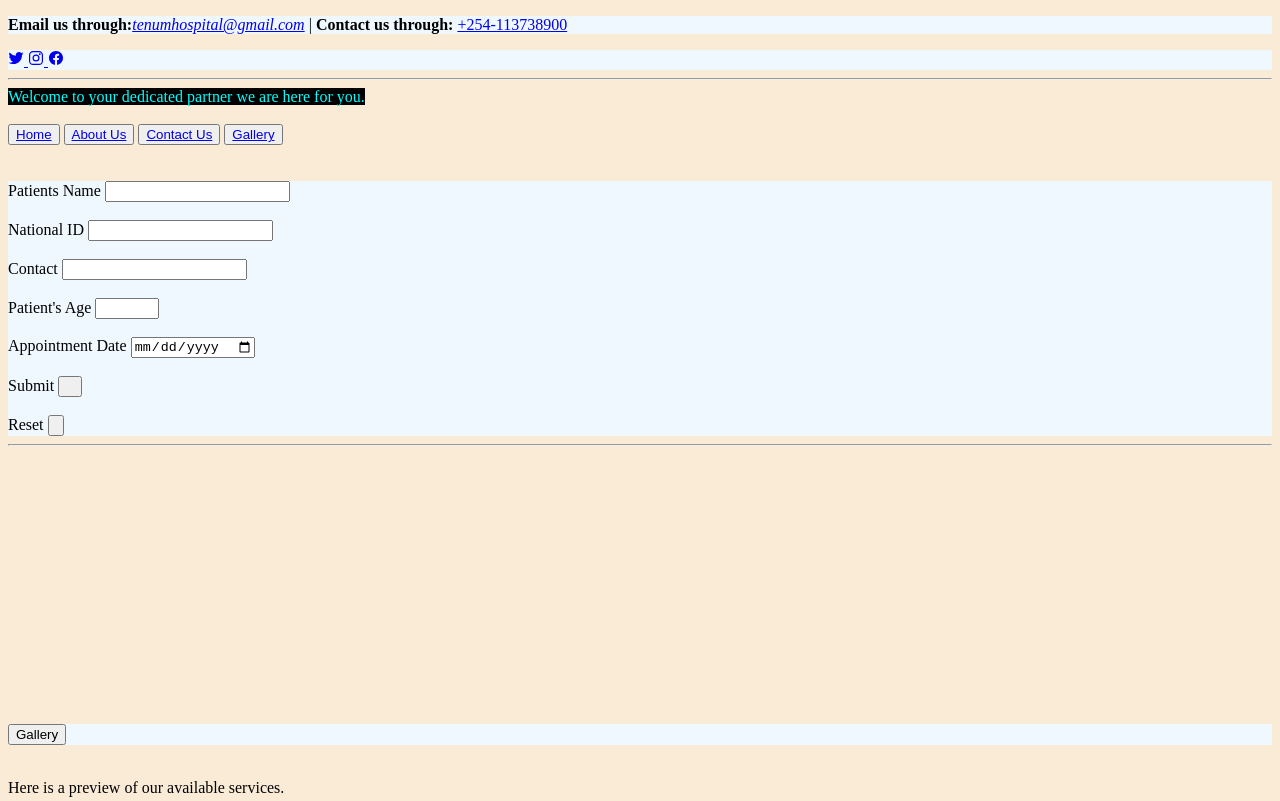
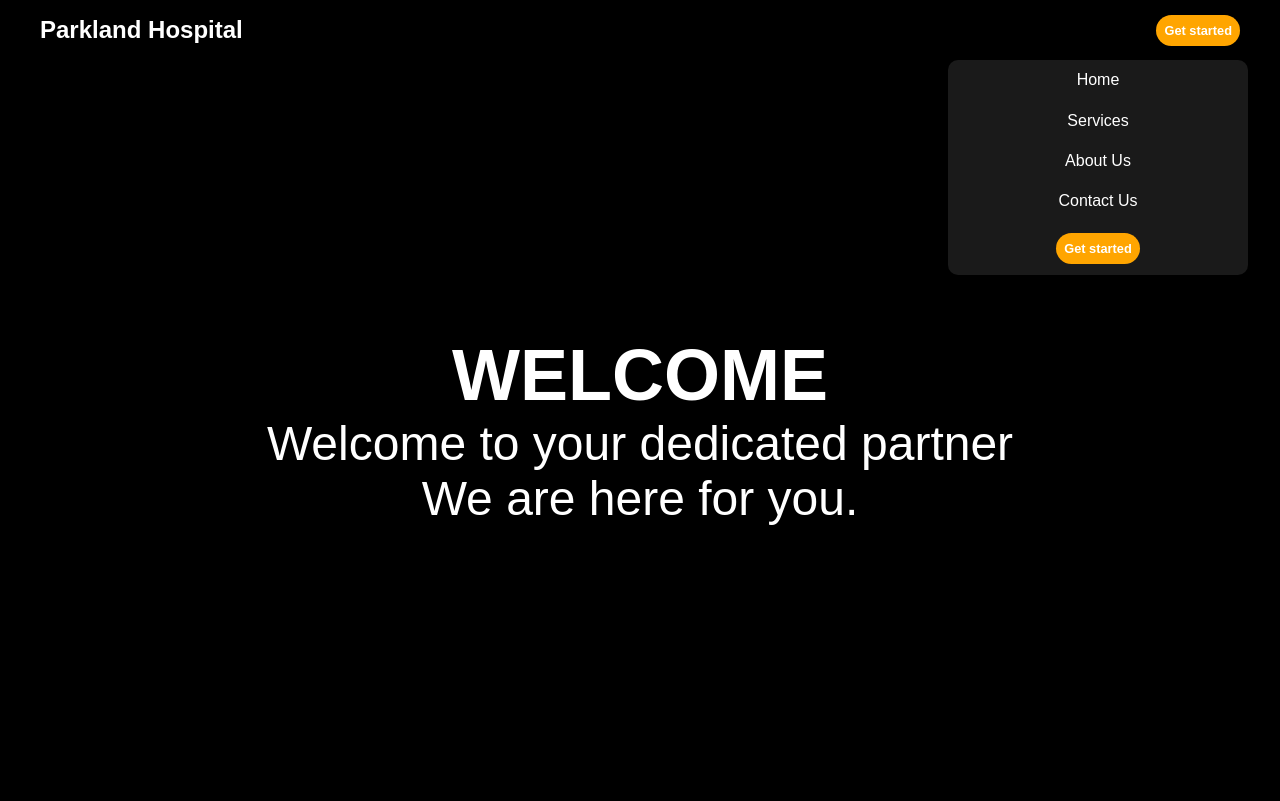
Before and after one commit to Peter5145/Parkland-Hospital, a plain HTML site: page index.html in a window 1280 px wide. Shown: the top 801 px of the page. Drawn offline with nearby package versions, Linux system fonts and the light colour scheme.

Commit message:
commit message

```diff
--- /dev/null
+++ b/css/style.css
@@ -0,0 +1,143 @@
+*{
+    margin: 0;
+    padding: 0;
+    box-sizing: border-box;
+    font-family: sans-serif;
+}
+body{
+    height: 100vh;
+    background-color: black;
+    background: #000;;
+    background-size: cover;
+    background-position: center;
+}
+
+li{
+list-style: none;
+}
+
+a{
+    text-decoration: none;
+    color: white;
+    font-size: 1rem;
+}
+
+a:hover{
+    color: orange;
+}
+/*HEADER*/
+header{
+    position: relative;
+    padding: o 2rem;
+}
+
+.navbar{
+    width: 100%;
+    height: 60px;
+    max-width: 1200px;
+    margin: 0 auto;
+    display: flex;
+    align-items: center;
+    justify-content: space-between;
+}
+.navbar .logo a{
+    font-size: 1.5rem;
+    font-weight: bold;
+}
+
+.navbar .links{
+     display: flex;
+     gap: 2rem;
+}
+
+.navbar .toggle_btn{
+    color: white;
+    font-size: 1.5rem;
+    cursor: pointer;
+    display: none;
+}
+
+.action_btn{
+    background-color: orange;
+    color: white;
+    padding: 0.5rem;
+    border: none;
+    outline: none;
+    border-radius: 20px;
+    font-size: 0.8rem;
+    font-weight: bold;
+    cursor: pointer;
+}
+
+.action_btn:hover{
+    scale: 1.05;
+    color: white;
+}
+
+.action_btn:active{
+    scale: 0.95;
+}
+
+/*DROPDOWN MENU*/
+.dropdown_menu{
+position: absolute;
+right: 2rem;
+top: 60px;
+width: 300px;
+background: rgba(255, 255, 255, 0.1 );
+backdrop-filter: blur(15px);
+border-radius: 10px;
+overflow: hidden;
+transition: height 0.2s cubic-bezier(0.175, 0.885, 0.32, 1.275);
+}
+
+.dropdown_menu .open{
+    height: 240px;
+}
+
+.dropdown_menu li{
+    padding: 0.7rem;
+    display: flex;
+    align-items: center;
+    justify-content: center;
+
+}
+
+/*HERO*/
+section#hero{
+    height: calc(100vh - 60px);
+    display: flex;
+    flex-direction: column;
+    align-items: center;
+    justify-content: center;
+    text-align: center;
+    color: #fff;
+}
+
+#hero{
+    font-size: 3rem;
+    margin-bottom: 1rem;
+}
+
+/*RESPONSIVE*/
+@media(max-width:992px){
+    .navbar.links,
+    .navbar .action_btn{
+        display: none;
+    }
+
+    .navbar.toggle_btn{
+        display: block;
+    }
+
+    .dropdown_menu{
+        display: block;
+    }
+}
+
+@media(max-width:567px){
+    .dropdown_menu{
+        left: 2rem;
+        width: unset;
+    }
+}
--- a/index.html
+++ b/index.html
@@ -4,82 +4,56 @@
     <meta charset="UTF-8">
     <meta http-equiv="X-UA-Compatible" content="IE=edge">
     <meta name="viewport" content="width=device-width, initial-scale=1.0">
+    <link rel="stylesheet"
+     href="https://cdnjs.cloudflare.com/ajax/libs/font-awesome/6.3.0/css/all.min.css"
+     integrity="sha512-SzlrxWUlpfuzQ+pcUCosxcglQRNAq/DZjVsC0lE40xsADsfeQoEypE+enwcOiGjk/bSuGGKHEyjSoQ1zVisanQ=="
+     crossorigin="anonymous"
+     referrerpolicy="no-referrer" />
+    <link rel="stylesheet" type="text/css" href="css/style.css">
     <title>Home</title>
 </head>
-<topnav style="background-color: black;"><!--This is the communication informations-->
-<div style="background-color: aliceblue;">
-<p><b>Email us through:</b><i><a href="mailto:tenumhospital@gmail.com">tenumhospital@gmail.com</i></a> | <b>Contact us through:</b> <a href="tel:+=254-113738900">+254-113738900</a></p>
+<body>
+<header>
+<div class="navbar">
+ <div class="logo"><a href="#">Parkland Hospital</a></div>
+ <ul class="links">
+    <li><a href="#"></a></li>
+    <li><a href="#"></a></li>
+    <li><a href="#"></a></li>
+    <li><a href="#"></a></li>
+ </ul>
+ <a href="#" class="action_btn">Get started</a>
+
+<div class="toggle_btn">
+    <i class="fa-regular fa-bars"></i>
 </div>
-<topnav>
-    <div style="background-color: aliceblue;">
+<div class="dropdown_menu ">
+    <li><a href="#">Home</a></li>
+    <li><a href="services.html">Services</a></li>
+    <li><a href="about.html">About Us</a></li>
+    <li><a href="contact.html">Contact Us</a></li>
+    <li><a href="services.html" class="action_btn">Get started</a></li>
+</div>
+</div>
+</header>
+<main>
+    <section id="hero">
+     <h1>WELCOME</h1>
+     <p>Welcome to your dedicated partner<br> We are here for you.</p>
+    </section>
+</main>
+<script>
+    const toggleBtn=document.querySelector('.toggle_btn')
+    const toggleBtnIcon=document.querySelector('.toggle_btn')
+    const dropDownMenu=document.querySelector('.dropdown_menu')
+    toggleBtn.onclick=function() {
+        dropDownMenu.classList.toggle('open')
+        const isOpen=dropDownMenu.classList.contains('open')
 
-       <a href="https//twitter.com" target="_blank">
-        <ion-icon name="logo-twitter"></ion-icon>
-       </a>
-       <a href="https//Instagram.com" target="_blank">
-        <ion-icon name="logo-instagram"></ion-icon>
-       </a>
-       <a href="https//facebook.com"target="_blank">
-        <ion-icon name="logo-facebook"></ion-icon>
-       </a>
-
-        <script type="module" src="https://unpkg.com/ionicons@5.5.2/dist/ionicons/ionicons.esm.js"></script>
-        <script nomodule src="https://unpkg.com/ionicons@5.5.2/dist/ionicons/ionicons.js"></script>
-        </topnav>
-    </div>
-</topnav>
-    <hr>
-<tcaption style="color: aqua;">Welcome to your dedicated partner we are here for you. </tcaption>
-<br><br>
-<header>
-    <nav>
-        <!--This is the navigation button-->
-<button><a href="index.html">Home</a></button>
-<button><a href="about.html">About Us</a></button>
-<button><a href="contact.html">Contact Us</a></button>
-<button id="#Gallery"><a href="#Gallery">Gallery</a></button>
-    </nav>
-</header>
-<body style="background-color: antiquewhite;"><!--This is the main body-->
-    <br><br>
-        <main>
-<form style="background-color: aliceblue;color: black;">
-     <label for="Name ">Patients Name</label>
-     <input type="text" name="Patients Name" id="">
-     <br><br>
-     <label for="National ID">National ID</label>
-     <input type="text" name="" id="" max="12" min="10">
-     <br><br>
-     <label for="Contact">Contact</label>
-     <input type="tel" name="" id="" max="12" min="10">
-     <br><br>
-     <label for="Age">Patient's Age</label>
-     <input type="number" name="Age" id="" max="150" min="0">
-     <br><br>
-     <label for="Date of appointmen">Appointment Date</label>
-    <input type="date" name="" id="">
-     <br><br>
-     <label for="Sumit">Submit</label>
-     <input type="submit" value="  ">
-     <br><br>
-     <label for="Reset">Reset</label>
-     <input type="reset" value="">
-</form>
-<hr>
-<br><br><br><br><br><br><br><br><br><br><br><br><br><br><br>
-<section style="background-color: aliceblue;">
-    <button><link>Gallery</button>
-</section>
-    <br>
-    <p>Here is a preview of our available services.</p>
-    <img src="img/G1.jpg" alt="">
-    <br><br>
-    <img src="img/G2.jpg" alt="">
-    <br><br>
-    <img src="img/G3.jpg" alt="">
-    <br><br>
-
-    </main>
-
+        toggleBtn.classList=isOpen
+         ?'fa-solid fa mark'
+         :'fa-solid fa bars'
+    }
+</script>
 </body>
 </html>
```
Also changed, not shown: about.html (+0 -1 lines), contact.html (+0 -1 lines), services.html (added, +61 -0 lines), img/hos.jfif (added), img/hosp.jfif (added), img/hospi.jfif (added).
